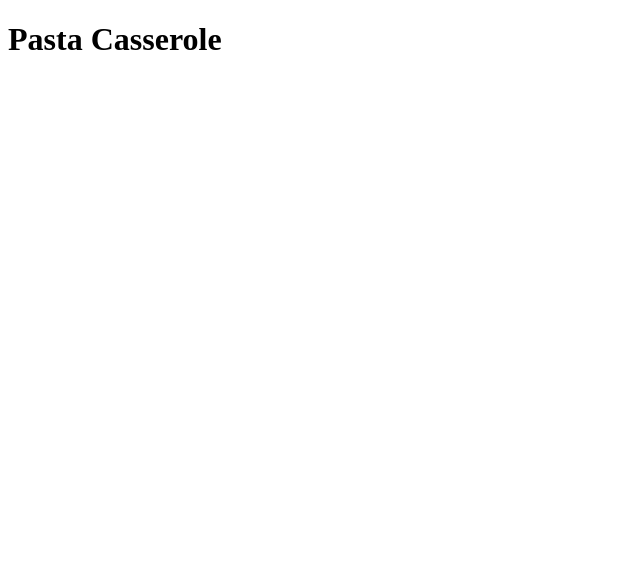
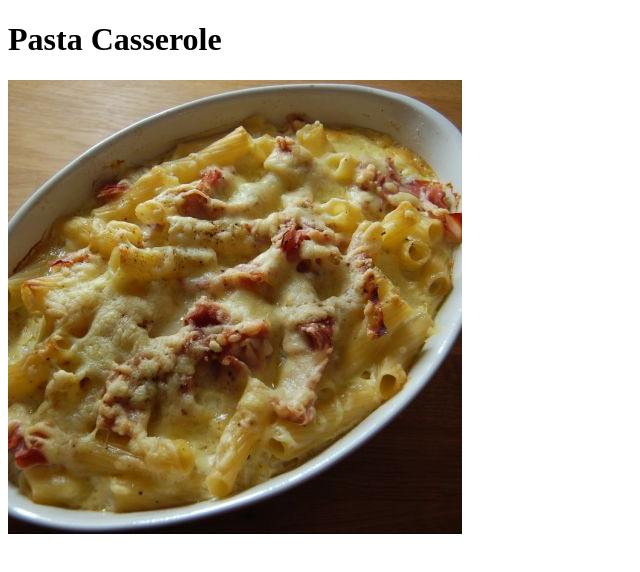
Before and after one commit to LeonGudert/odin-recipes, a plain HTML site: page recipes/pasta.html in a window 1280 px wide. Shown: the whole page, without its empty margins (0-640 px from the left). Drawn offline with Linux system fonts and the light colour scheme.

Commit message:
Add picture to pasta recipe

```diff
--- a/recipes/pasta.html
+++ b/recipes/pasta.html
@@ -8,5 +8,7 @@
 </head>
 <body>
     <h1>Pasta Casserole</h1>
+
+    <img src="../img/pasta.jpg" alt="Picture of the finished recipe">
 </body>
 </html>
```
Also changed, not shown: img/pasta.jpg (added).
